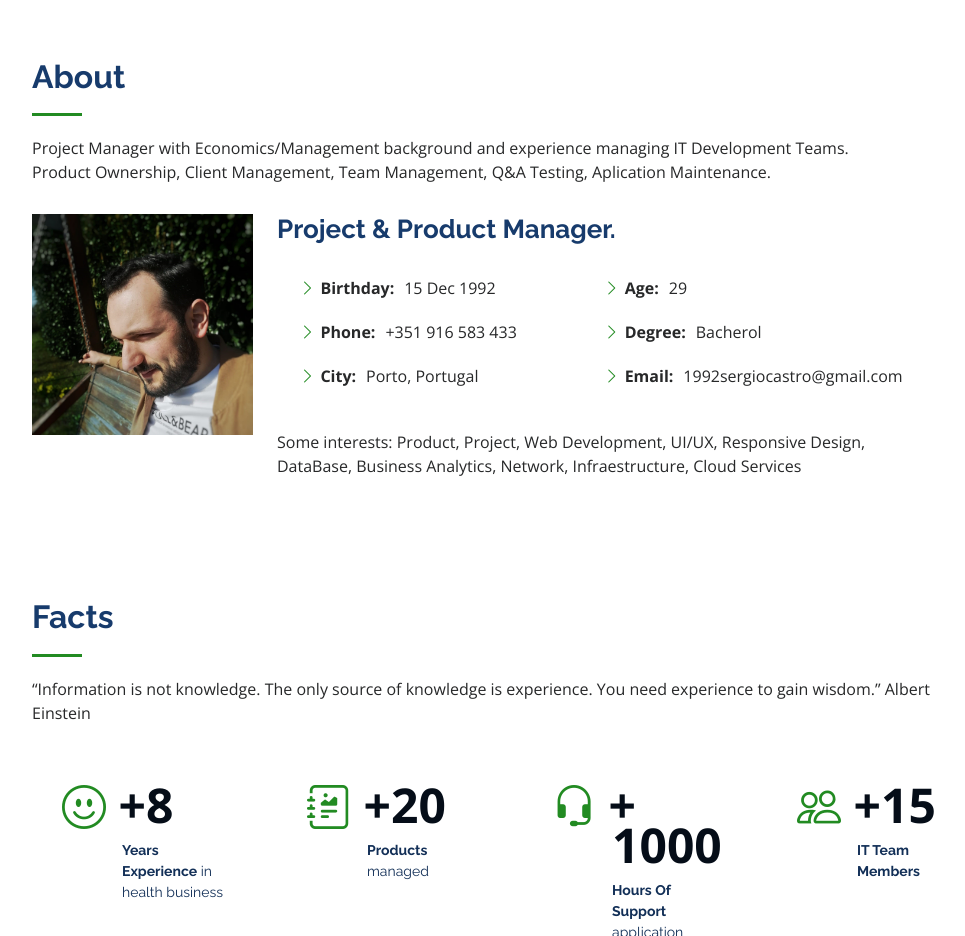
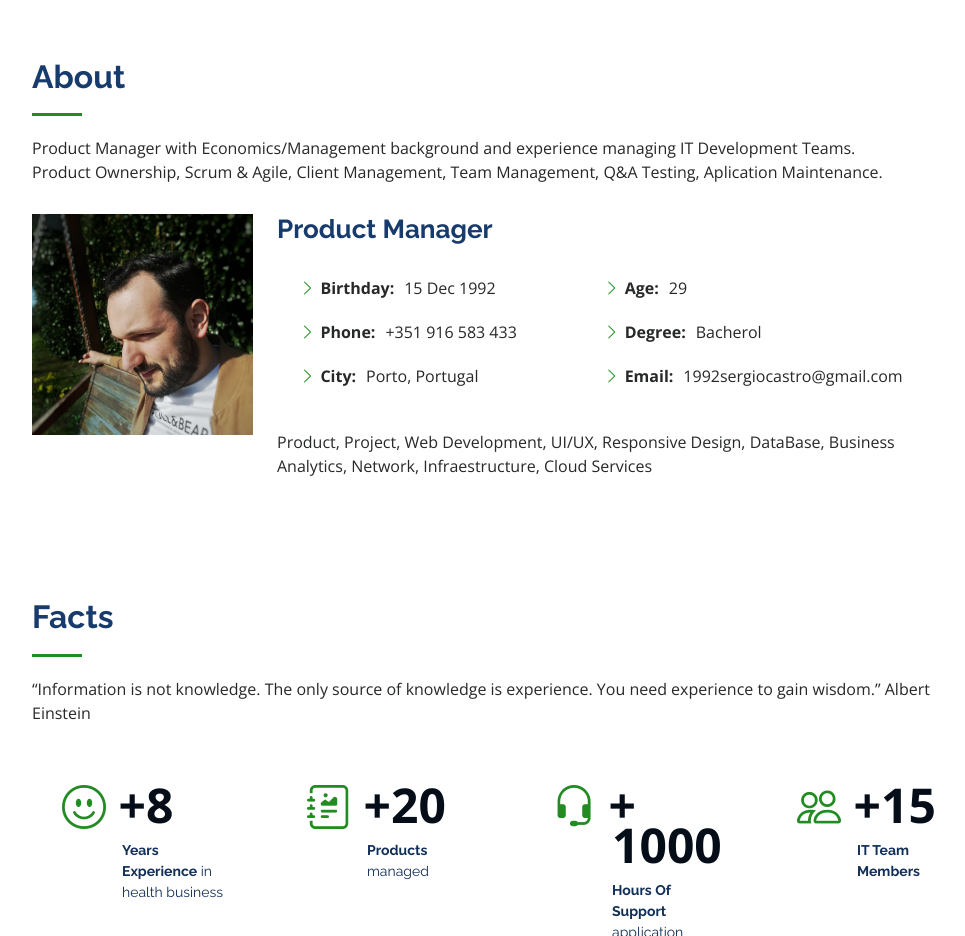
Before and after one commit to designs4life/designs4life.github.io, a plain HTML site: page portfolio/index.html in a window 1280 px wide. Shown: the part 802-1738 px from the top of the page, without its empty margins (280-1245 px from the left). Drawn offline with nearby package versions, Linux system fonts and the light colour scheme.

Commit message:
1st commit - html

```diff
--- a/portfolio/index.html
+++ b/portfolio/index.html
@@ -68,7 +68,7 @@
   <section id="hero" class="d-flex flex-column justify-content-center align-items-center">
     <div class="hero-container" data-aos="fade-in">
       <h1>Sérgio Castro</h1>
-      <p>I'm <span class="typed" data-typed-items="Project Manager, Product Owner, Web Developer, IT Manager"></span></p>
+      <p>I'm <span class="typed" data-typed-items="Project Manager, Product Owner, Web Developer"></span></p>
     </div>
   </section><!-- End Hero -->
 
@@ -80,8 +80,8 @@
 
         <div class="section-title">
           <h2>About</h2>
-          <p>Project Manager with Economics/Management background and experience managing IT Development Teams.</p>
-          <p>Product Ownership, Client Management, Team Management, Q&A Testing, Aplication Maintenance.</p>
+          <p>Product Manager with Economics/Management background and experience managing IT Development Teams.</p>
+          <p>Product Ownership, Scrum &amp; Agile, Client Management, Team Management, Q&amp;A Testing, Aplication Maintenance.</p>
         </div>
 
         <div class="row">
@@ -89,7 +89,7 @@
             <img src="assets/img/profile.jpeg" class="img-fluid" alt="">
           </div>
           <div class="col-lg-8 pt-4 pt-lg-0 content" data-aos="fade-left">
-            <h3>Project &amp; Product Manager.</h3>
+            <h3>Product Manager</h3>
             <div class="row" style="padding: 1.4em;">
               <div class="col-lg-6">
                 <ul>
@@ -106,7 +106,7 @@
                 </ul>
               </div>
             </div>
-            <p>Some interests: Product, Project, Web Development, UI/UX, Responsive Design, DataBase, Business Analytics, Network, Infraestructure, Cloud Services</p>
+            <p class="interests">Product, Project, Web Development, UI/UX, Responsive Design, DataBase, Business Analytics, Network, Infraestructure, Cloud Services</p>
           </div>
         </div>
 
```
